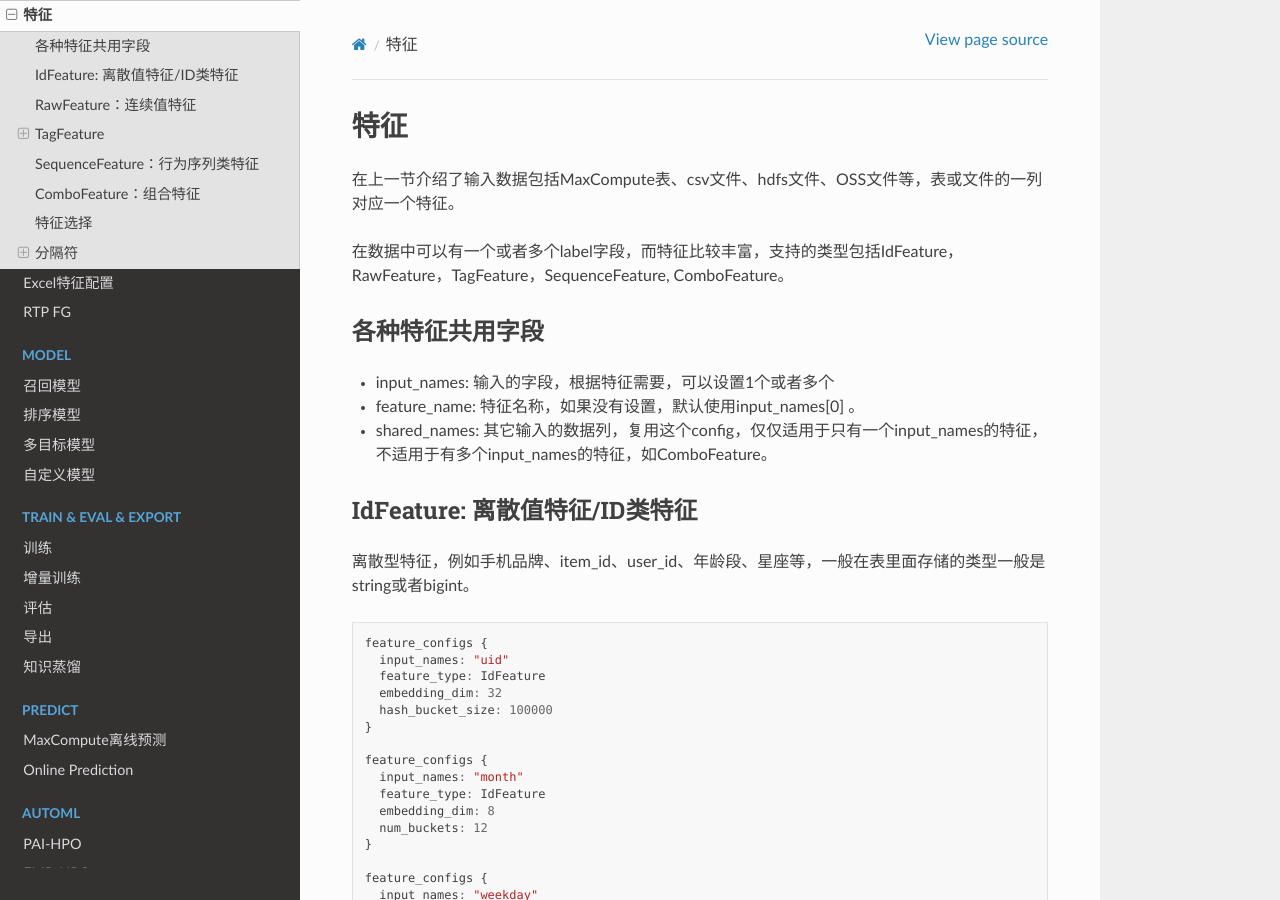
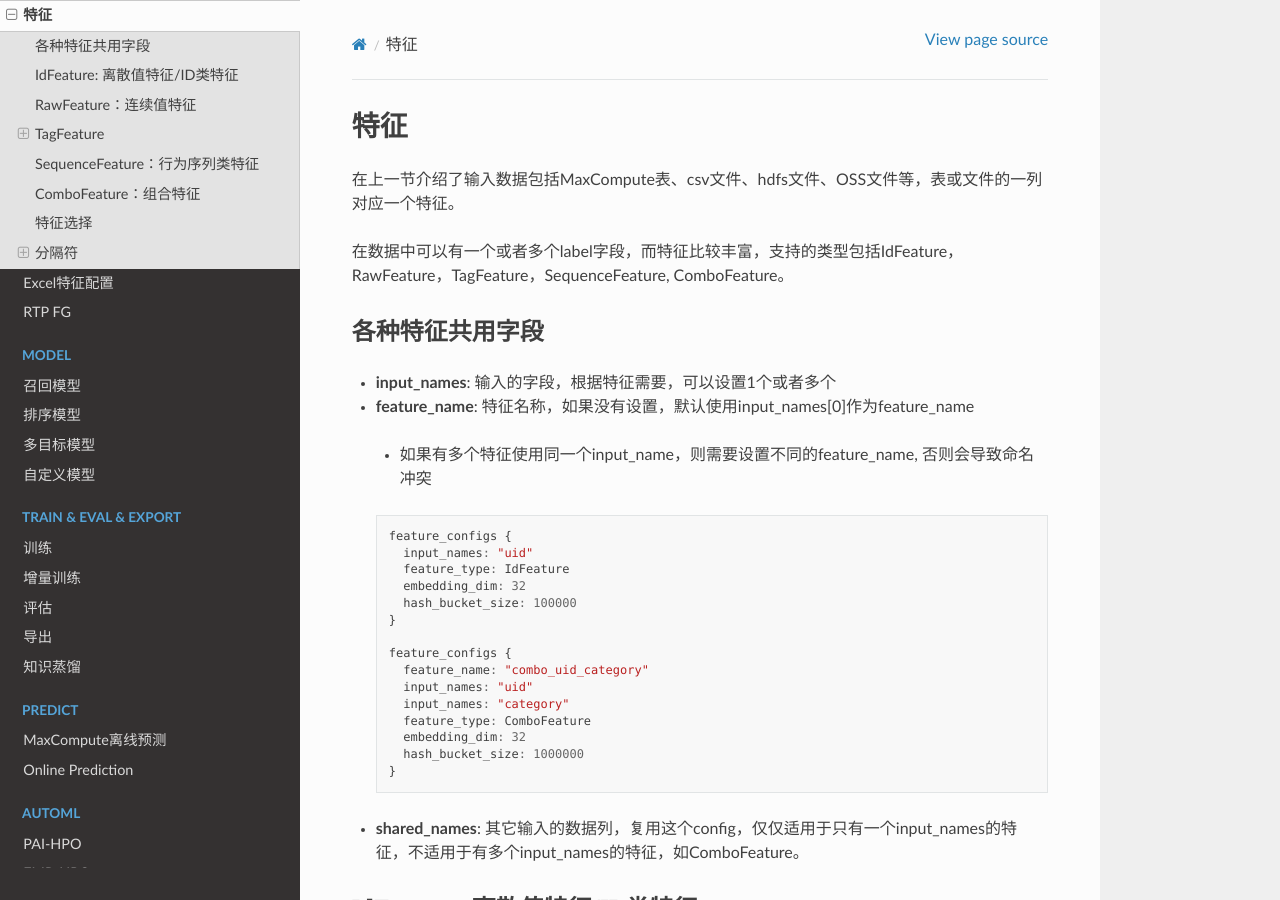
Before and after one commit to alibaba/EasyRec, a Sphinx documentation site: the page built from docs/source/feature/feature.rst, in a window 1280 px wide and 900 px high. Built offline with Sphinx 7.4.7 and the Read the Docs theme 2.0.0, drawn with Linux system fonts in a browser that asks for light colours; the version number is read from the project's files by our own code; some of the changed text lies outside the part shown.

Commit message:
update docs for feature config

```diff
--- a/docs/source/feature/feature.rst
+++ b/docs/source/feature/feature.rst
@@ -9,9 +9,28 @@ ComboFeature。
 各种特征共用字段
 ----------------
 
--  input\_names: 输入的字段，根据特征需要，可以设置1个或者多个
--  feature\_name: 特征名称，如果没有设置，默认使用input\_names[0] 。
--  shared\_names:
+-  **input\_names**: 输入的字段，根据特征需要，可以设置1个或者多个
+-  **feature\_name**: 特征名称，如果没有设置，默认使用input\_names[0]作为feature\_name
+  - 如果有多个特征使用同一个input\_name，则需要设置不同的feature\_name, 否则会导致命名冲突
+  .. code:: protobuf
+
+     feature_configs {
+       input_names: "uid"
+       feature_type: IdFeature
+       embedding_dim: 32
+       hash_bucket_size: 100000
+     }
+
+     feature_configs {
+       feature_name: "combo_uid_category"
+       input_names: "uid"
+       input_names: "category"
+       feature_type: ComboFeature
+       embedding_dim: 32
+       hash_bucket_size: 1000000
+     }
+
+-  **shared\_names**:
    其它输入的数据列，复用这个config，仅仅适用于只有一个input\_names的特征，不适用于有多个input\_names的特征，如ComboFeature。
 
 IdFeature: 离散值特征/ID类特征
@@ -231,6 +250,7 @@ ComboFeature：组合特征
 
     feature_configs {
         input_names: ["age", "sex"]
+        feature_name: "combo_age_sex"
         feature_type: ComboFeature
         embedding_dim: 16
         hash_bucket_size: 1000
```
